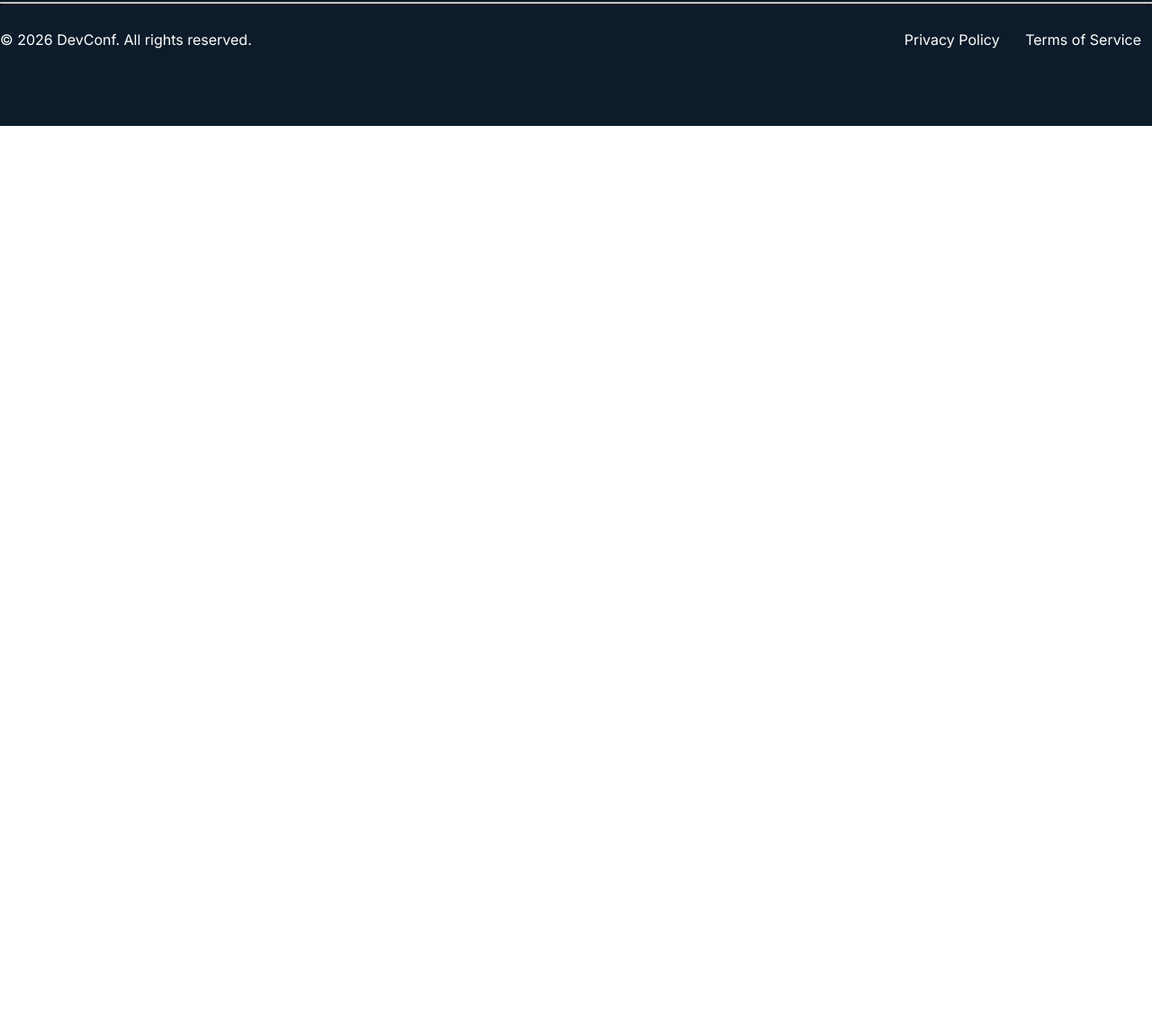
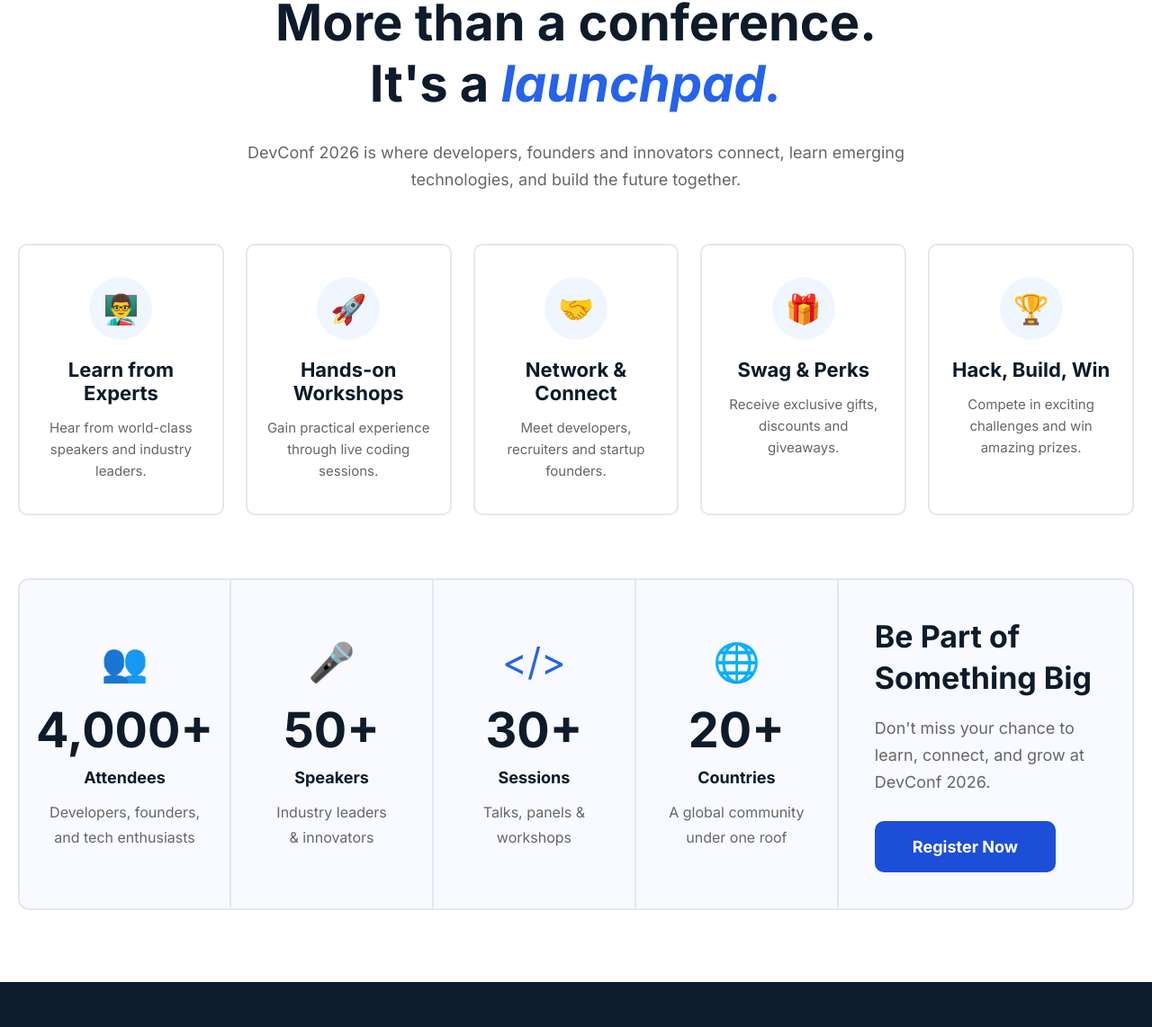
Before and after one commit to anikahadi/DEVCONF, a plain HTML site: page index.html in a window 1280 px wide. Shown: the part 2995-4137 px from the top of the page at 90% size. Before the commit the page ends 3135 px from the top, so only its background shows below. Drawn offline with nearby package versions, Linux system fonts and the light colour scheme.

Commit message:
Why Attend Section

```diff
--- a/css/style.css
+++ b/css/style.css
@@ -257,8 +257,15 @@ nav .btn{
 
 /* Why Attend Section */
 
-/* #why-attend{
+#why-attend{
     padding:80px 0;
+}
+
+.attend-container{
+    max-width:1360px;
+    margin:0 auto;
+    padding:0 20px;
+    text-align:center;
 }
 
 .section-badge{
@@ -330,56 +337,80 @@ nav .btn{
 }
 
 .stats-box{
-    display:flex;
-    justify-content:space-between;
     margin-top:70px;
+    display:grid;
+    grid-template-columns:repeat(4,1fr) 1.45fr;
     border:2px solid #E5E7EB;
-    border-radius:10px;
+    border-radius:12px;
     background:#F8FAFF;
     overflow:hidden;
 }
 
 .stat{
-    flex:1;
-    padding:45px 20px;
+    text-align:center;
+    padding:40px 18px;
     border-right:2px solid #E5E7EB;
+
+    display:flex;
+    flex-direction:column;
+    justify-content:center;
+    align-items:center;
 }
 
-.stat:last-child{
-    border-right:none;
+.stat-icon{
+    font-size:42px;
+    color:#2563EB;
+    margin-bottom:18px;
 }
 
 .stat h3{
-    font-size:42px;
+    font-size:54px;
+    font-weight:700;
     color:#0D1B2A;
+    margin-bottom:10px;
+}
+
+.stat h4{
+    font-size:18px;
+    font-weight:700;
+    color:#0D1B2A;
+    margin-bottom:14px;
 }
 
 .stat p{
-    margin-top:10px;
+    font-size:16px;
+    line-height:28px;
     color:#666666;
 }
 
 .join-box{
-    flex:1.4;
     padding:40px;
+    display:flex;
+    flex-direction:column;
+    justify-content:center;
+    align-items:flex-start;
     text-align:left;
 }
 
 .join-box h3{
-    font-size:36px;
+    font-size:34px;
+    font-weight:700;
+    line-height:46px;
     color:#0D1B2A;
+    margin-bottom:18px;
 }
 
 .join-box p{
-    margin:20px 0 28px;
+    font-size:18px;
+    line-height:30px;
     color:#666666;
-    line-height:28px;
+    margin-bottom:28px;
 }
 
 .join-box .btn{
-    padding:16px 40px;
+    padding:18px 42px;
     font-size:18px;
-} */
+}
 
 /* Footer */
 
--- a/index.html
+++ b/index.html
@@ -144,9 +144,9 @@
 
     <!-- Why Attend Section Start -->
 
-    <!-- <section id="why-attend">
+    <section id="why-attend" class="container font-inter">
 
-        <div class="container">
+        <div class="attend-container">
 
             <h6 class="section-badge font-inter">
                 WHY ATTEND DEVCONF 2026
@@ -158,7 +158,7 @@
             </h2>
 
             <p class="why-text font-inter">
-                DevConf 2026 is where developers, founders, and innovators connect,
+                DevConf 2026 is where developers, founders and innovators connect,
                 learn emerging technologies, and build the future together.
             </p>
 
@@ -209,29 +209,52 @@
             <div class="stats-box">
 
     <div class="stat">
-                    <h3>4,000+</h3>
-                    <p>Attendees</p>
+        <div class="stat-icon">👥</div>
+        <h3 class="font-inter">4,000+</h3>
+        <h4 class="font-inter">Attendees</h4>
+        <p class="font-inter">
+            Developers, founders,<br>
+            and tech enthusiasts
+        </p>
     </div>
 
     <div class="stat">
-                    <h3>50+</h3>
-                    <p>Speakers</p>
+        <div class="stat-icon">🎤</div>
+        <h3 class="font-inter">50+</h3>
+        <h4 class="font-inter">Speakers</h4>
+        <p class="font-inter">
+            Industry leaders<br>
+            & innovators
+        </p>
     </div>
 
     <div class="stat">
-                    <h3>30+</h3>
-                    <p>Sessions</p>
+        <div class="stat-icon">&lt;/&gt;</div>
+        <h3 class="font-inter">30+</h3>
+        <h4 class="font-inter">Sessions</h4>
+        <p class="font-inter">
+            Talks, panels &<br>
+            workshops
+        </p>
     </div>
 
     <div class="stat">
-                    <h3>20+</h3>
-                    <p>Countries</p>
+        <div class="stat-icon">🌐</div>
+        <h3 class="font-inter">20+</h3>
+        <h4 class="font-inter">Countries</h4>
+        <p class="font-inter">
+            A global community<br>
+            under one roof
+        </p>
     </div>
 
     <div class="join-box">
-                    <h3>Be Part of<br>Something Big</h3>
+        <h3 class="font-inter">
+            Be Part of<br>
+            Something Big
+        </h3>
 
-                    <p>
+        <p class="font-inter">
             Don't miss your chance to learn,
             connect, and grow at DevConf 2026.
         </p>
@@ -243,7 +266,7 @@
 
         </div>
 
-    </section> -->
+    </section>
     <!-- Why Attend Section End -->
 
     <!-- Footer Start -->
```
Lines whose indentation alone changed are shown as unchanged.
